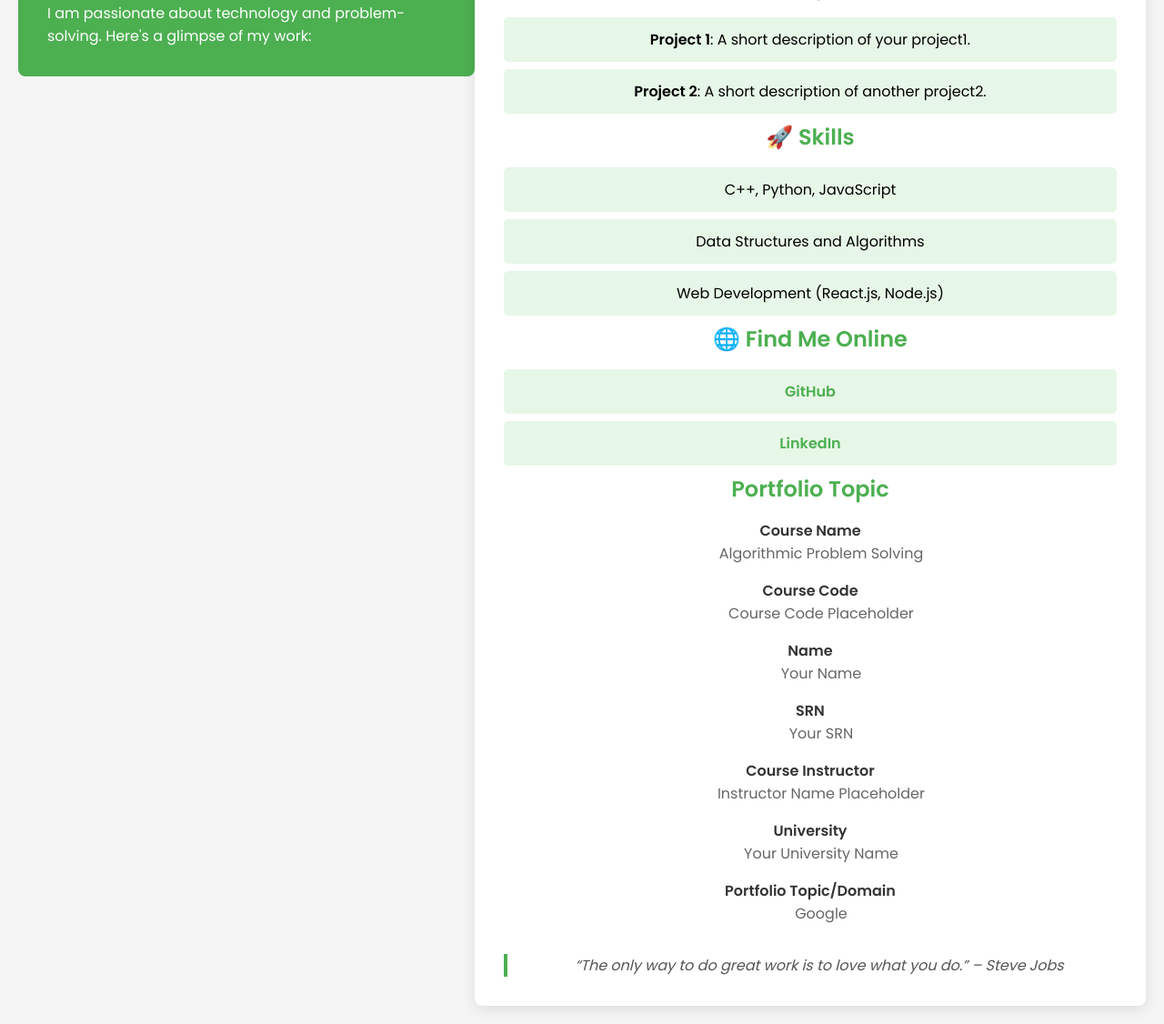
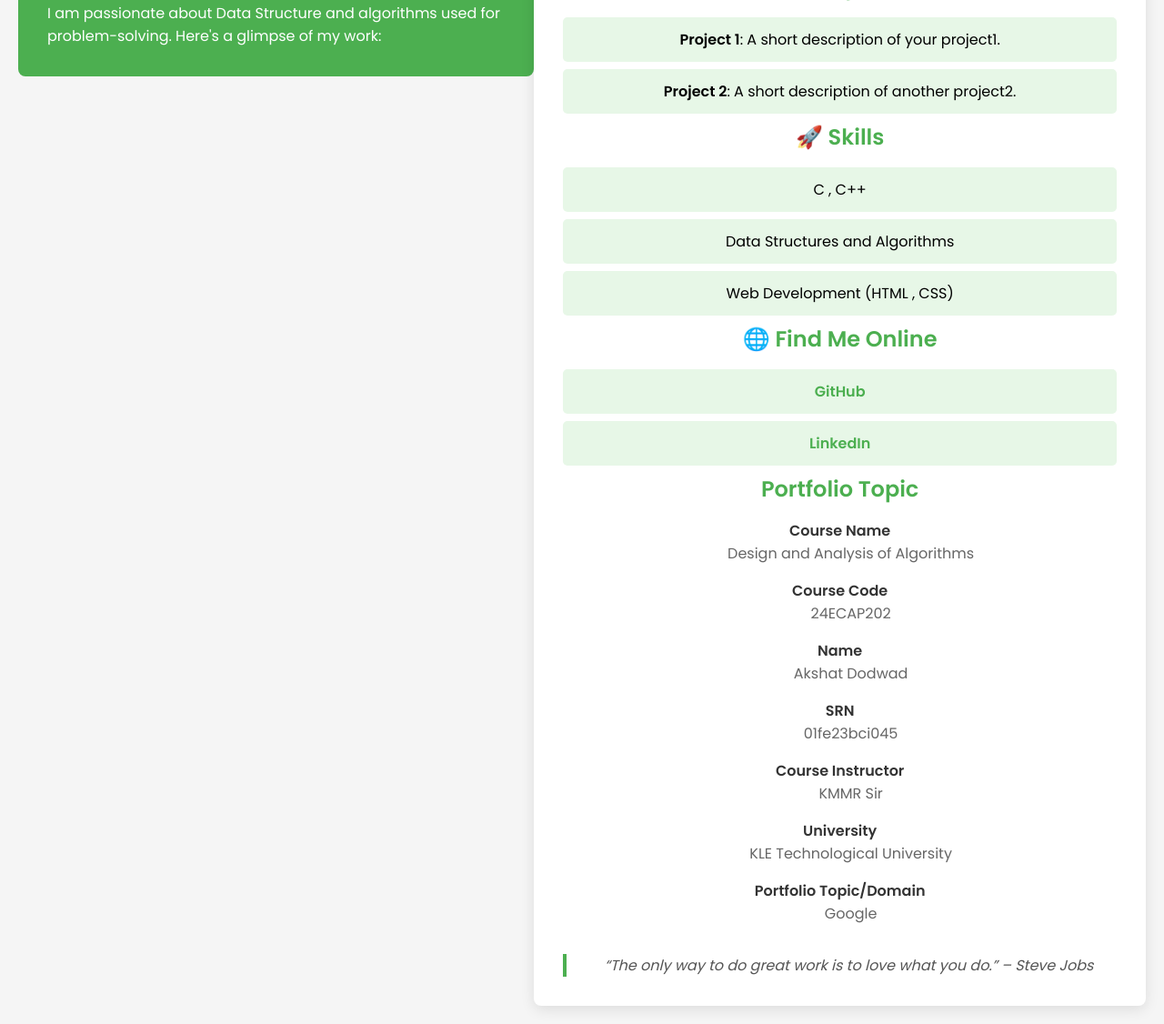
Before and after one commit to mavericaks/portfolio.github.io, a plain HTML site: page index.html in a window 1280 px wide. Shown: the part 114-1240 px from the top of the page at 91% size. Drawn offline with Linux system fonts and the light colour scheme.

Commit message:
Update index.html

```diff
--- a/index.html
+++ b/index.html
@@ -9,8 +9,8 @@
 </head>
 <body>
     <header>
-        <h1>Hello, I'm [Your Name] 👋</h1>
-        <p>I am passionate about technology and problem-solving. Here's a glimpse of my work:</p>
+        <h1>Hello, I'm Akshat Dodwad 👋</h1>
+        <p>I am passionate about Data Structure and algorithms used for problem-solving. Here's a glimpse of my work:</p>
     </header>
 
     <section>
@@ -22,36 +22,36 @@
 
         <h2>🚀 Skills</h2>
         <ul>
-            <li>C++, Python, JavaScript</li>
+            <li>C , C++</li>
             <li>Data Structures and Algorithms</li>
-            <li>Web Development (React.js, Node.js)</li>
+            <li>Web Development (HTML , CSS)</li>
         </ul>
 
         <h2>🌐 Find Me Online</h2>
         <ul>
-            <li><a href="https://github.com/your-github-username" target="_blank">GitHub</a></li>
-            <li><a href="https://linkedin.com/in/your-linkedin-profile" target="_blank">LinkedIn</a></li>
+            <li><a href="https://github.com/mavericaks/portfolio.github.io" target="_blank">GitHub</a></li>
+            <li><a href="www.linkedin.com/in/akshat-dodwad-8abba92a9" target="_blank">LinkedIn</a></li>
         </ul>
 
         <h2>Portfolio Topic</h2>
         <dl>
             <dt>Course Name</dt>
-            <dd>Algorithmic Problem Solving</dd>
+            <dd>Design and Analysis of Algorithms</dd>
 
             <dt>Course Code</dt>
-            <dd>Course Code Placeholder</dd>
+            <dd>24ECAP202</dd>
 
             <dt>Name</dt>
-            <dd>Your Name</dd>
+            <dd>Akshat Dodwad</dd>
 
             <dt>SRN</dt>
-            <dd>Your SRN</dd>
+            <dd>01fe23bci045</dd>
 
             <dt>Course Instructor</dt>
-            <dd>Instructor Name Placeholder</dd>
+            <dd>KMMR Sir</dd>
 
             <dt>University</dt>
-            <dd>Your University Name</dd>
+            <dd>KLE Technological University</dd>
 
             <dt>Portfolio Topic/Domain</dt>
             <dd>Google</dd>
```
